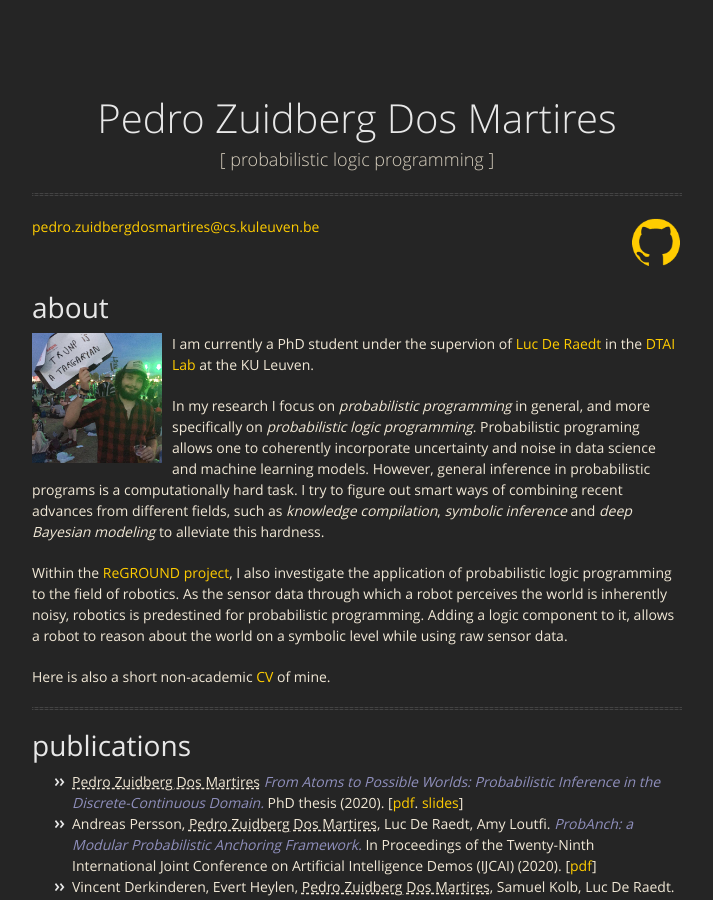
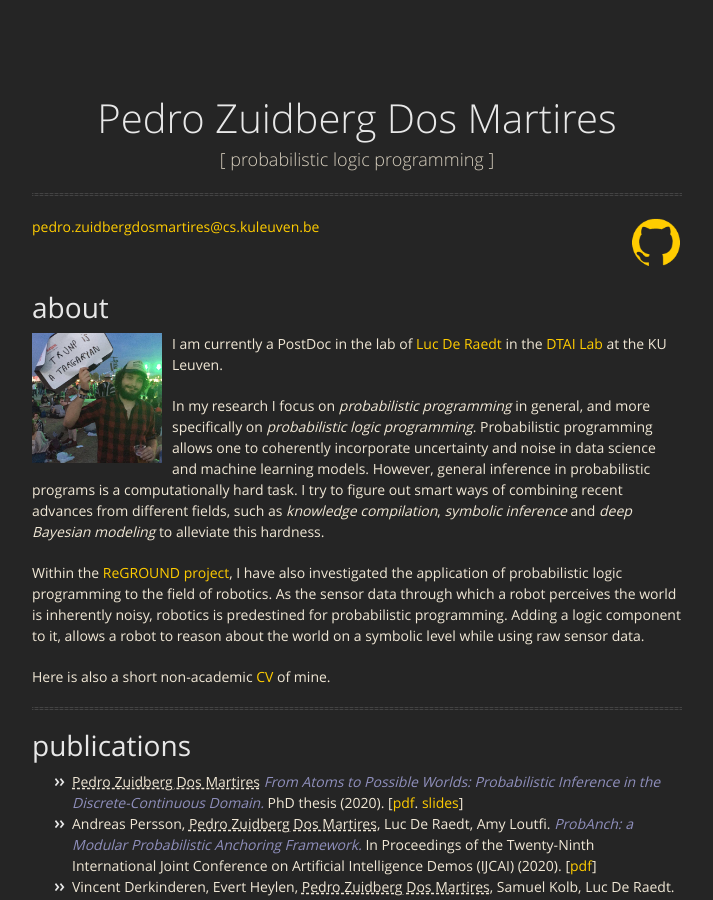
Before and after one commit to pedrozudo/pedrozudo.github.io, a Jekyll site: the page built from index.md, in a window 1280 px wide and 900 px high. Shown: the whole window, without its empty margins (283-996 px from the left). Built offline with Jekyll 4.4.1, drawn with Linux system fonts in a browser that asks for light colours.

Commit message:
updated text website

```diff
--- a/index.md
+++ b/index.md
@@ -9,14 +9,14 @@ permalink:
    <h1 id="about">about </h1>
       <img src="docs/pedro.jpg" width="20%" style=" float:left; margin-right: 10px; margin-bottom: 0px">
       <p>
-         I am currently a PhD student under the supervion of  <a href="https://people.cs.kuleuven.be/~luc.deraedt/" target="_blank">Luc De Raedt</a> in the <a href="http://dtai.cs.kuleuven.be/" target="_blank">DTAI Lab</a> at the KU Leuven.
+         I am currently a PostDoc in the lab of  <a href="https://people.cs.kuleuven.be/~luc.deraedt/" target="_blank">Luc De Raedt</a> in the <a href="http://dtai.cs.kuleuven.be/" target="_blank">DTAI Lab</a> at the KU Leuven.
       </p>
       <p>
-         In my research I focus on <em>probabilistic programming</em> in general, and more specifically on <em>probabilistic logic programming</em>. Probabilistic programing allows one to coherently incorporate uncertainty and noise in data science and machine learning models. However, general inference in probabilistic programs is a computationally hard task. I try to figure out smart ways of combining recent advances from different fields, such as <em>knowledge compilation</em>, <em>symbolic inference</em> and <em>deep Bayesian modeling</em> to alleviate this hardness.
+         In my research I focus on <em>probabilistic programming</em> in general, and more specifically on <em>probabilistic logic programming</em>. Probabilistic programming allows one to coherently incorporate uncertainty and noise in data science and machine learning models. However, general inference in probabilistic programs is a computationally hard task. I try to figure out smart ways of combining recent advances from different fields, such as <em>knowledge compilation</em>, <em>symbolic inference</em> and <em>deep Bayesian modeling</em> to alleviate this hardness.
       </p>
 
       <p>
-         Within the <a href="http://reground.cs.kuleuven.be/" target="_blank">ReGROUND project</a>, I also investigate the application of probabilistic logic programming to the field of robotics. As the sensor data through which a robot perceives the world is inherently noisy, robotics is predestined for probabilistic programming. Adding a logic component to it, allows a robot to reason about the world on a symbolic level while using raw sensor data.
+         Within the <a href="http://reground.cs.kuleuven.be/" target="_blank">ReGROUND project</a>, I  have also investigated the application of probabilistic logic programming to the field of robotics. As the sensor data through which a robot perceives the world is inherently noisy, robotics is predestined for probabilistic programming. Adding a logic component to it, allows a robot to reason about the world on a symbolic level while using raw sensor data.
       </p>
 
       <p>
```
